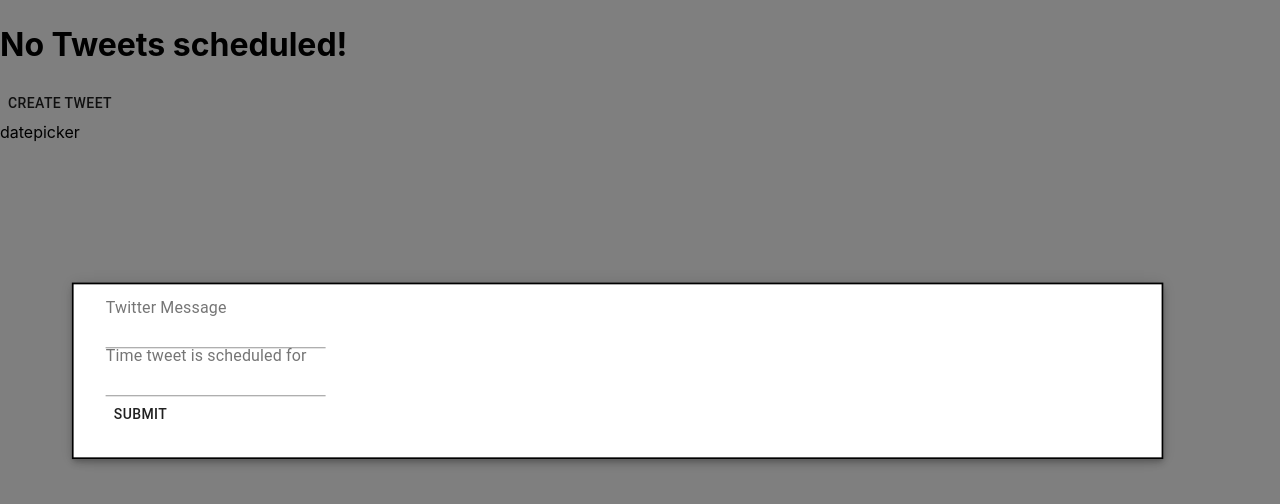
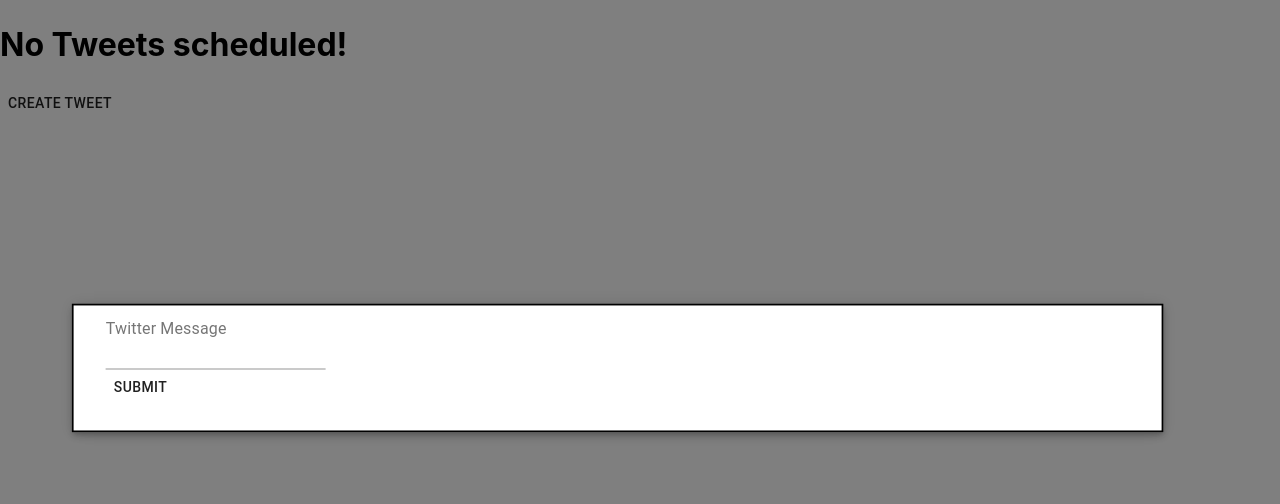
Before and after one commit to AkramRasikh/message-schedule-poc, a React (Create React App) app: page / in a window 1280 px wide. Both pictures are taken after a click on the button "CREATE TWEET". Shown: the top 504 px of the page. Built offline with nearby package versions, Linux system fonts and the light colour scheme.

Commit message:
general structure minus date implemented

```diff
--- a/src/App.tsx
+++ b/src/App.tsx
@@ -1,18 +1,75 @@
-import React from 'react';
-import { Modal, Form, DatePicker } from './components';
+import React, { useState } from 'react';
+import {
+  Grid,
+  IconButton,
+  List,
+  ListItem,
+  ListItemSecondaryAction,
+  ListItemText,
+} from '@material-ui/core';
+import DeleteIcon from '@material-ui/icons/Delete';
+import EditIcon from '@material-ui/icons/Edit';
+import { Modal, Form } from './components';
 import twitterFields from './form-fields/twitter-fields';
 
+interface TwitterFormat {
+  twitterMessage: string;
+  postTime: Date;
+}
+
 const App: React.FC = () => {
+  const [tweets, setTweets] = useState<TwitterFormat[]>([]);
+  const [open, setOpen] = useState<boolean>(false);
+  const [showEdit, setShowEdit] = useState<boolean>(false);
+
+  const setFormInfo = (data: TwitterFormat) => {
+    setTweets([...tweets, data]);
+    setOpen(false);
+  };
+
+  // attach listner to edit icon and pass that same one in filter by id
+
   return (
     <div>
       <h1>No Tweets scheduled!</h1>
-      <Modal openModalText='Create tweet'>
-        <Form fields={twitterFields} />
+      <Modal openModalText='Create tweet' open={open} setOpen={setOpen}>
+        <Form fields={twitterFields} setForm={setFormInfo} />
       </Modal>
-
-      <DatePicker />
+      {!!tweets.length &&
+        tweets.map(({ twitterMessage, postTime }) => {
+          return (
+            <Grid item xs={12} md={6} key={twitterMessage}>
+              <List dense={false}>
+                <ListItem>
+                  <ListItemText primary={twitterMessage} secondary={postTime} />
+                  <ListItemSecondaryAction>
+                    <IconButton edge='end' aria-label='edit'>
+                      <EditIcon />
+                    </IconButton>
+                    <IconButton edge='end' aria-label='delete'>
+                      <DeleteIcon />
+                    </IconButton>
+                  </ListItemSecondaryAction>
+                </ListItem>
+              </List>
+            </Grid>
+          );
+        })}
+      {showEdit && (
+        <Modal openModalText='Edit tweet' open={open} setOpen={setOpen}>
+          <Form fields={twitterFields} setForm={setFormInfo} />
+        </Modal>
+      )}
     </div>
   );
 };
 
 export default App;
+
+// function generate(element: React.ReactElement) {
+//   return [0, 1, 2].map((value) =>
+//     React.cloneElement(element, {
+//       key: value,
+//     }),
+//   );
+// }
--- a/src/components/form/index.tsx
+++ b/src/components/form/index.tsx
@@ -1,9 +1,14 @@
 import React from 'react';
-import { Button, FormControl, Grid } from '@material-ui/core';
+import { Button, Grid } from '@material-ui/core';
 import { useForm } from 'react-hook-form';
-import { FormFieldsProps } from '../../form-fields/twitter-fields';
+import { FormFieldsProps, FormFields } from '../../form-fields/twitter-fields';
 
-const Form: React.FC<FormFieldsProps> = ({ fields }) => {
+interface Props {
+  fields: FormFields[];
+  setForm: (fieldData: any) => void;
+}
+
+const Form: React.FC<Props> = ({ fields, setForm }) => {
   const {
     register,
     formState: { errors },
@@ -11,13 +16,36 @@ const Form: React.FC<FormFieldsProps> = ({ fields }) => {
   } = useForm();
 
   const onSubmit = (fieldData: any) => {
-    console.log('fieldData: ', fieldData);
+    const m = new Date();
+    setForm({
+      ...fieldData,
+      postTime:
+        m.getUTCFullYear() +
+        '/' +
+        (m.getUTCMonth() + 1) +
+        '/' +
+        m.getUTCDate() +
+        ' ' +
+        m.getUTCHours() +
+        ':' +
+        m.getUTCMinutes() +
+        ':' +
+        m.getUTCSeconds(),
+    });
   };
 
   return (
     <form onSubmit={handleSubmit(onSubmit)}>
       {fields.map(
-        ({ InputComponent, name, label, required, rules, ...fieldProps }) => {
+        ({
+          InputComponent,
+          name,
+          label,
+          required,
+          pattern,
+          rules,
+          ...fieldProps
+        }) => {
           return (
             <Grid key={name}>
               <InputComponent
@@ -25,8 +53,10 @@ const Form: React.FC<FormFieldsProps> = ({ fields }) => {
                 label={label}
                 register={register(name, {
                   required,
+                  pattern,
                   ...rules,
                 })}
+                // defaultValue={22}
                 {...fieldProps}
               />
               {errors[name] && <span>{errors[name].message}</span>}
--- a/src/components/modal.tsx
+++ b/src/components/modal.tsx
@@ -1,7 +1,6 @@
 import React from 'react';
 import { makeStyles, Theme, createStyles } from '@material-ui/core/styles';
-import Modal from '@material-ui/core/Modal';
-import { Button, Grid } from '@material-ui/core';
+import { Modal, Button, Grid } from '@material-ui/core';
 
 function rand() {
   return Math.round(Math.random() * 20) - 10;
@@ -34,16 +33,19 @@ const useStyles = makeStyles((theme: Theme) =>
 interface SimpleModalProps {
   children: React.ReactNode;
   openModalText: string;
+  setOpen: (open: boolean) => void;
+  open: boolean;
 }
 
 const SimpleModal: React.FC<SimpleModalProps> = ({
   children,
   openModalText,
+  setOpen,
+  open,
 }) => {
   const classes = useStyles();
   // getModalStyle is not a pure function, we roll the style only on the first render
   const [modalStyle] = React.useState(getModalStyle);
-  const [open, setOpen] = React.useState(false);
 
   const handleOpen = () => {
     setOpen(true);
--- a/src/form-fields/twitter-fields.ts
+++ b/src/form-fields/twitter-fields.ts
@@ -1,5 +1,5 @@
 import TextInput from '../components/form/text-input';
-import { timeIsInFuture } from './validation-helpers';
+// import { timeIsInFuture } from './validation-helpers';
 
 interface LengthRules {
   value: number;
@@ -12,13 +12,19 @@ interface Rules {
   validate?: { (flag: any): boolean };
 }
 
-interface FormFields {
+interface Pattern {
+  value: any;
+  message: string;
+}
+
+export interface FormFields {
   InputComponent: React.ElementType;
   name: string;
   label: string;
-  rules: Rules;
+  rules?: Rules;
   helperText?: string;
   required: boolean;
+  pattern?: Pattern;
 }
 
 export interface FormFieldsProps {
@@ -43,14 +49,18 @@ export default [
     },
     InputComponent: TextInput,
   },
-  {
-    name: 'timeOfTweet',
-    label: 'Time tweet is scheduled for',
-    type: 'text',
-    required: true,
-    rules: {
-      validate: timeIsInFuture,
-    },
-    InputComponent: TextInput,
-  },
+  // {
+  //   name: 'timeOfTweet',
+  //   label: 'Time tweet is scheduled for',
+  //   type: 'text',
+  //   required: true,
+  //   // rules: {
+  //   //   validate: timeIsInFuture,
+  //   // },
+  //   pattern: {
+  //     value: /(\d{4})-(\d{2})-(\d{2}) (\d{2}):(\d{2}):(\d{2})/,
+  //     message: 'legit date please!',
+  //   },
+  //   InputComponent: TextInput,
+  // },
 ];
```
